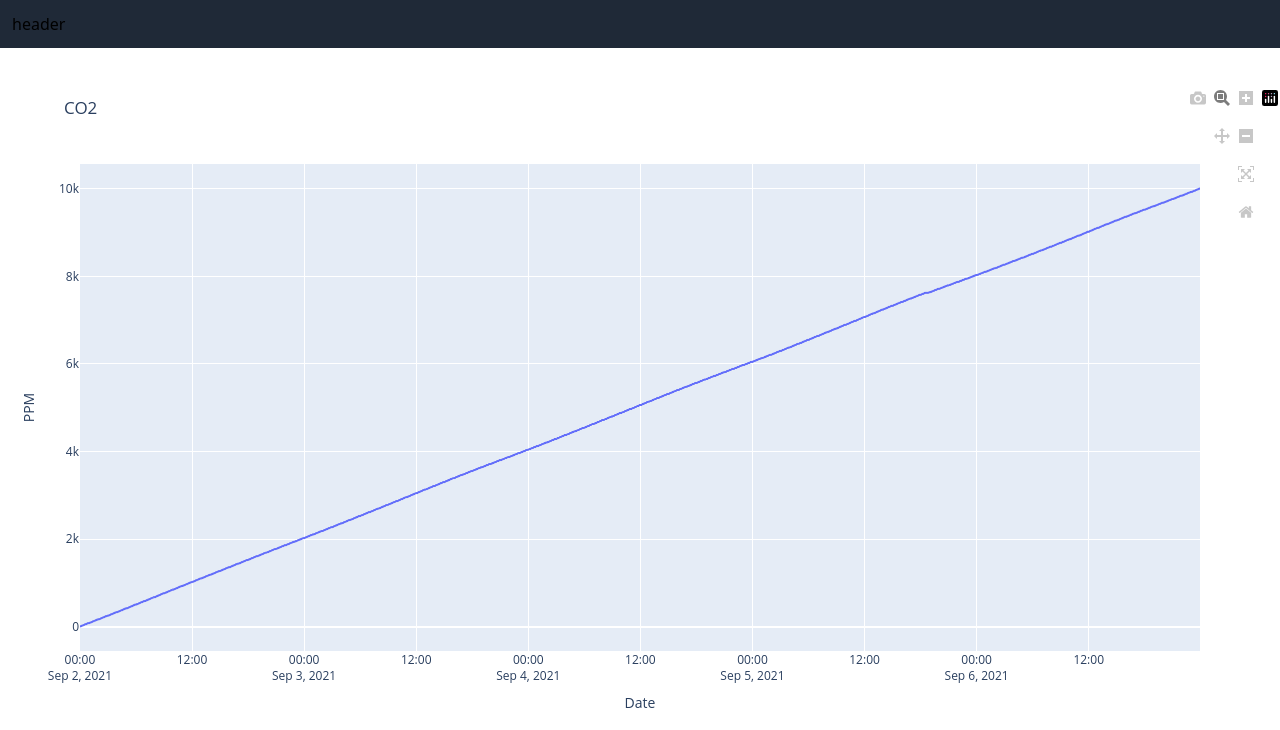
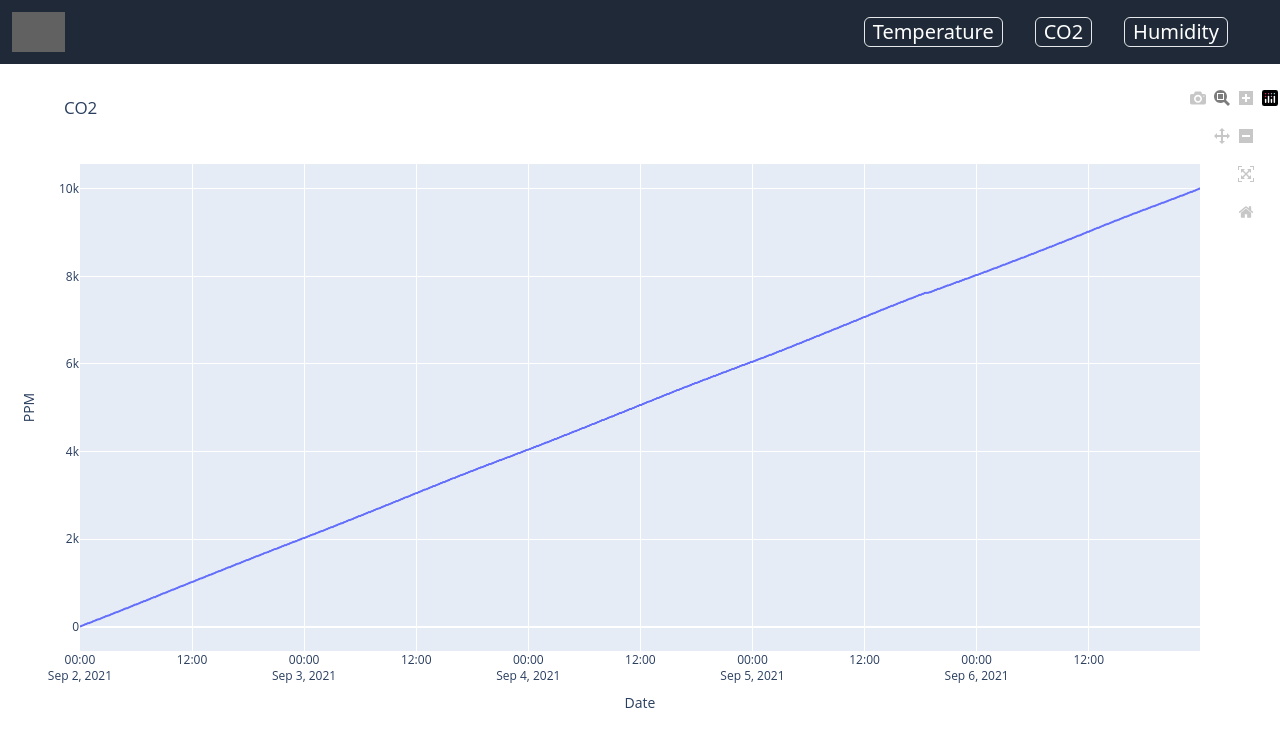
Before and after one commit to Jack-Naughton/mushroom_cup, a Django app: page /dashboard/co2 in a window 1280 px wide. Shown: the top 730 px of the page. Run offline with Django 4.2, Linux system fonts and the light colour scheme; some libraries are stand-ins or nearby versions; grey boxes are pictures that could not be loaded.

Commit message:
navbar and basic styling

```diff
--- a/dashboard/templates/dashboard/index.html
+++ b/dashboard/templates/dashboard/index.html
@@ -11,8 +11,22 @@
 </head>
 <body>
 
-<nav class="flex fixed items-center justify-between flex-wrap bg-gray-800 p-3 fixed w-full z-10 top-0">
-    header
+<nav class="flex fixed h-16 items-center justify-between flex-wrap bg-gray-800 p-3 fixed w-full z-10 top-0">
+    <img
+            src="https://images.squarespace-cdn.com/content/v1/5f9d8fa82b8135545c3c76f7/1604161722835-NEJGLH5H4WXYWK06LZ5S/Smallhold_Logo.png?format=1500w"
+            class="h-full invert hidden md:block"
+    >
+    <div class="flex items-center flex-shrink-0 text-white mr-6">
+        <a class="text-xl mx-4 px-2 border rounded-md" href="{% url 'temperature' %}">
+            Temperature
+        </a>
+        <a class="text-xl mx-4 px-2 border rounded-md" href="{% url 'co2' %}">
+            CO2
+        </a>
+        <a class="text-xl mx-4 px-2 border rounded-md" href="{% url 'humidity' %}">
+            Humidity
+        </a>
+    </div>
 </nav>
 
 <main id="main-body" class="container w-full mt-16 h-5/6">
--- a/dashboard/urls.py
+++ b/dashboard/urls.py
@@ -4,7 +4,7 @@ from . import views
 
 urlpatterns = [
     # path('', views.dashboard, name='dashboard'),
-    path('temperature', views.temperature, name='dashboard'),
-    path('co2', views.co2, name='dashboard'),
-    path('humidity', views.humidity, name='dashboard'),
+    path('temperature', views.temperature, name='temperature'),
+    path('co2', views.co2, name='co2'),
+    path('humidity', views.humidity, name='humidity'),
 ]
--- a/dashboard/views.py
+++ b/dashboard/views.py
@@ -49,7 +49,7 @@ def humidity(request):
         x='date',
         y='humidity',
         title='Humidity',
-        labels={'date': 'Date', 'co2': '% Humidity'}
+        labels={'date': 'Date', 'humidity': '% Humidity'}
     )
 
     return render(request, "dashboard/index.html", context={'chart': chart})
```
